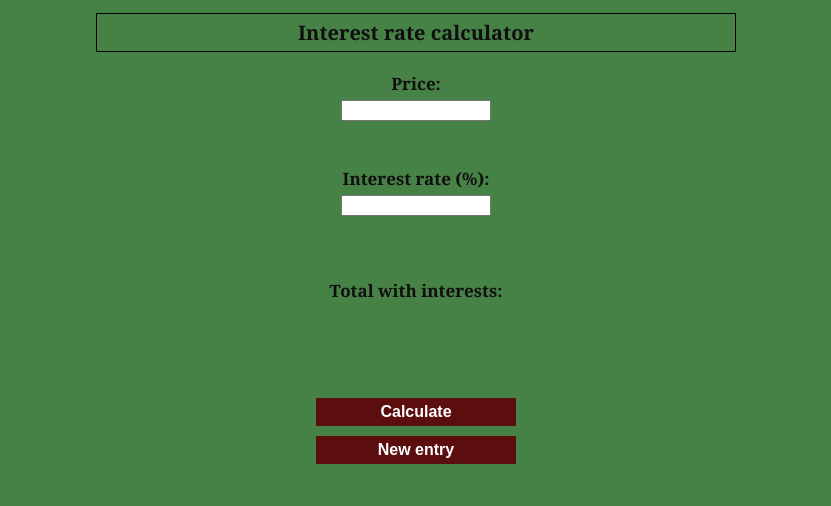
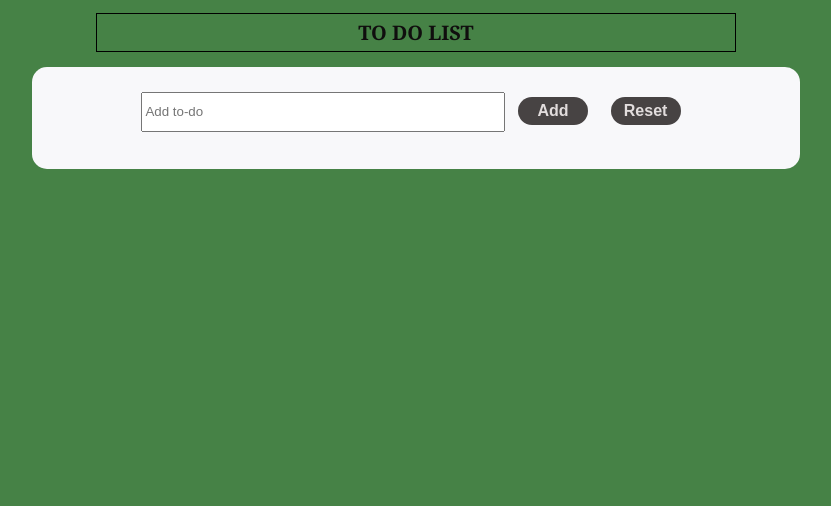
Before and after one commit to facundo-07/PFinal---TorresFacundo--JS, a plain HTML site: page index.html in a window 1280 px wide. Shown: the whole page, without its empty margins (224-1055 px from the left). Drawn offline with Linux system fonts and the light colour scheme.

Commit message:
starting to-do list

```diff
--- a/index.css
+++ b/index.css
@@ -17,22 +17,9 @@ body{
     font-family: Georgia, 'Times New Roman', Times, serif;
 }
 
-label{
-    font-size: 1.7em;
-    background-color: rgb(236, 230, 230);
-    font-weight: bold;
-    padding: 5px;
-    width: 100%;
-    background-color: rgb(70, 130, 70);
-}
 
 
-form{
-    width: 80%;
-    justify-content: center;
-    margin-inline: 10%;
 
-}
 
 .button{
     display: flex;
@@ -42,17 +29,27 @@ form{
     margin-top: 20px;
 }
 
-button{
-    width: 200px;
-    margin-top: 10px;
+.add-button{
+    width: 70px;
+    margin: 10px;
     padding: 5px;
     border: none;
-    background-color: rgb(92, 14, 14);
-    color: white;
+    background-color: rgb(71, 67, 67);
+    color: rgb(226, 221, 221);
     font-weight: bold;
     font-size: 1.6em;
     cursor: pointer;
     transition: 1s;
+    border-top-left-radius: 15px;
+    border-bottom-left-radius: 15px;
+    border-top-right-radius: 15px;
+    border-bottom-right-radius: 15px;
+}
+
+
+#to-do{
+    height: 40px;
+    width: 50%;
 }
 
 h1{
@@ -63,24 +60,78 @@ h1{
 }
 
 .div{
-    display: flex;
-    flex-direction: column;
-    align-items: center;
     margin-top: 15px;
+    justify-content: center;
+    background-color: rgb(248, 248, 250);
+    width: 60%;
+    margin-inline: 20%;
+    border-top-left-radius: 15px;
+    border-bottom-left-radius: 15px;
+    border-top-right-radius: 15px;
+    border-bottom-right-radius: 15px;
+    padding: 20px;
 }
 
-input{
-    width: 150px;
-}
-
-#total, #iva-el{
-    font-size: 1.7em;
-    font-weight: bold;
-    padding: 5px;
-}
 
 #error1, #error2{
     color: rgb(122, 44, 44);
     font-weight: bold;
     font-size: 1.3em;
 }
+
+#list{
+    list-style: none;
+    font-size: 1.4em;
+    width: 100%;
+    text-align: left;
+    padding-inline: 20px;
+}
+
+#list li{
+    word-wrap: break-word;
+    margin-top: 15px;
+    border: 1px solid black;
+    padding: 10px;
+    border-top-left-radius: 15px;
+    border-bottom-left-radius: 15px;
+    border-top-right-radius: 15px;
+    border-bottom-right-radius: 15px;
+    position: relative;
+    width: 80%;
+    margin-inline: 10%;
+}
+
+.button{
+    background-color: brown;
+}
+
+.done{
+    background-color: green;
+    color: white;
+    cursor: pointer;
+    position: absolute;
+    top: 0;
+    bottom: 0;
+    right: 10%;
+    width: 10%;
+    border-top-left-radius: 15px;
+    border-bottom-left-radius: 15px;
+    /* border-top-right-radius: 15px;
+    border-bottom-right-radius: 15px; */
+
+}
+
+.delete{
+    background-color: rgb(127, 31, 31);
+    color: white;
+    cursor: pointer;
+    width: 10%;
+    /* border-top-left-radius: 15px;
+    border-bottom-left-radius: 15px; */
+    border-top-right-radius: 15px;
+    border-bottom-right-radius: 15px;
+    position: absolute;
+    top: 0;
+    right: 0;
+    bottom: 0;
+}
--- a/index.html
+++ b/index.html
@@ -4,33 +4,27 @@
     <meta charset="UTF-8">
     <meta http-equiv="X-UA-Compatible" content="IE=edge">
     <meta name="viewport" content="width=device-width, initial-scale=1.0">
-    <title>Interests calculator</title>
+    <title>To do list</title>
     <link rel="stylesheet" href="index.css">
 </head>
 <body>
     <div>
-        <h1 class="title">Interest rate calculator</h1>
+        <h1 class="title">TO DO LIST</h1>
 
-        <form>
-            <div class="div">
-                <label for="price">Price:</label>
-                <input id="price" name="price" type="text" required>
-                <p id="error1"></p>
+
+        <div class="div">
+            <div class="add-to-do">
+                <input id="to-do" name="to-do" type="text" required placeholder="Add to-do">
+                <button onclick="addItem()" class="add-button">Add</button>
+                <button onclick="reset()" class="add-button">Reset</button>
+
             </div>
-            <div class="div">
-                <label for="interest">Interest rate (%): </label>
-                <input id="interest" name="interest" type="text" required>
-                <p id="error2"></p>
+            <p id="error1"></p>
+            <div>
+                <ul id="list">
+                </ul>
+
             </div>
-            <div class="div">
-                <p id="total">Total with interests: </p>
-                <p id="iva-el"></p>
-            </div>
-        </form>
-        <div class="button">
-            <button onclick="cond()">Calculate</button>
-            <button onclick="newEntry()">New entry</button>
-            <button onclick="calcIva()" id="iva-button">Calculate IVA</button>
         </div>
     </div>
     <script src="index.js"></script>
--- a/index.js
+++ b/index.js
@@ -1,62 +1,225 @@
-let total = document.querySelector("#total");
-let strgTotal = "Total with interests: ";
-let ivaEl = document.querySelector("#iva");
-document.querySelector("#iva-button").style.visibility = 'hidden';
-const iva = Number(1.21);
-let price = 0;
-let interest = 0;
-let operation = 0;
-let count = 0;
+const list = document.querySelector("#list");
+const toDoItem = document.querySelector("#to-do");
+const error = document.querySelector("#error1");
+let toDoArray = [];
 
-function calculate(){
-    price = parseInt(document.querySelector("#price").value);
-    interest = parseInt(document.querySelector("#interest").value);
-    operation = (interest * price / 100) + price;
+
+function addItem(){
+    const li = document.createElement("li");
+    const inputValue = toDoItem.value;
+    const t = document.createTextNode(inputValue);
+
+    //
+    //
+    li.appendChild(t);
+    li.appendChild(addDeleteBtn());
+    li.appendChild(addDoneBtn())
+    toDoArray.push(inputValue);
+    if (inputValue === ""){
+        error.textContent = "Please write something";
+    } else{
+        list.appendChild(li);
+        error.textContent = "";
+    };
+    toDoItem.value= "";
 }
 
-function cond(){
-    calculate()
-    if (isNaN(price)){
-        document.querySelector("#error1").textContent = "Please enter a valid number"
-        total.textContent = strgTotal
-        count += 1
-    } else if (isNaN(interest)){
-        document.querySelector("#error2").textContent = "Please enter a valid interest rate"
-        total.textContent = strgTotal
-        count += 1
-    } else if (isNaN(interest) && isNan(price)){
-        document.querySelector("#error2").textContent = "Please enter a valid interest rate"
-        total.textContent = strgTotal
-        document.querySelector("#error1").textContent = "Please enter a valid number"
-        total.textContent = strgTotal
-        count += 1
-    } else{
-        total.textContent = strgTotal + operation;
-        document.querySelector("#error1").textContent = "";
-        document.querySelector("#error2").textContent = "";
-        document.querySelector("#iva-button").style.visibility = 'visible';
-    };
-    // Cuando el usuario llega a 10 veces sin poner un numero y querer hacer el calculo, salta una alerta
-    for (i = count; i > 10; i){
-        if (i = 10){
-            alert("You have entered too many errors. Please refresh the website.")
-        }
-    }
-}
+function addDeleteBtn(){
+    const deleteBtn = document.createElement("button");
+    deleteBtn.innerText = "X";
+    deleteBtn.className = "delete";
+    deleteBtn.addEventListener('click', (e) => {
+        const item = e.target.parentElement;
+        list.removeChild(item);
+    });
+    return deleteBtn;
+};
 
-function newEntry(){
-    document.querySelector("#iva-button").style.visibility = 'hidden';
-    document.querySelector("#price").value = "";
-    document.querySelector("#interest").value = "";
-    document.querySelector("#error1").textContent = "";
-    document.querySelector("#error2").textContent = "";
-    document.querySelector("#iva-el").textContent = "";
-    total.textContent = strgTotal;
-}
+function addDoneBtn(){
+    const doneBtn = document.createElement("button");
+    doneBtn.innerText = "✓";
+    doneBtn.className = "done";
+    doneBtn.addEventListener('click', (e) => {
+        const item = e.target.parentElement;
+        item.style.textDecoration = 'line-through';
+    });
+    return doneBtn
+};
+
+function reset(){
+    toDoArray = [];
+    toDoItem.value = "";
+    list.innerHTML = '';
+};
 
 
-function calcIva () {
-    calculate()
-    const ivaOp = operation * iva;
-    document.querySelector("#iva-el").textContent = "Total with IVA: " + ivaOp.toFixed(2);
-}
+// let torres = ['Gaston', 'Gisela', 'Facundo', 'Joaquín', 'Gonzalo']
+
+// for (i=0; i<torres.length; i++){
+//     console.log(torres[i])
+// }
+
+// console.log(torres.join('; '))
+
+// for(let i = 10; i>=0; i--){
+//     console.log(i)
+// }
+
+// const namesArray = [
+//     {name: "Facundo", surname: "Torres", DNI: 40959932},
+//     {name: "Valentina", surname: "Zanini", DNI: 36189746}
+// ];
+
+// for (const details of namesArray){
+//     console.log(details.name, details.surname, details.DNI)
+// }
+
+// function greaterThan(n){
+//     return (m) => m > n;
+// }
+
+// let greaterThanTwenty = greaterThan(20);
+// console.log(greaterThanTwenty(10))
+// console.log(greaterThanTwenty(30))
+
+
+
+
+// function operations(op){
+//     if (op == "sum"){
+//         return (a, b) => a + b
+//     } else if(op == "rest") {
+//         return (a,b) => a - b
+//     } else {
+//         return (a, b) => "Not found"
+//     }
+// };
+
+// let inputValue = prompt("Type the operation")
+
+// let suma = operations(inputValue.toLowerCase())
+
+// console.log(suma(4, 5))
+
+// let resta = operations("rest")
+
+// console.log(resta(3,8));
+
+
+
+
+
+// function higherF(a){
+//     console.log("Hi, " + a + ", and welcome to my world")
+// }
+
+// names = ["Gaston", "Gisela", "Joaquin", "Facundo", "Gonzalo"]
+
+// function greeting(arr, fn){
+//     for (const i of arr){
+//         fn(i)
+//     }
+// }
+
+// greeting(names, higherF)
+
+
+
+
+// let hello = ["Hello.", "My name is Facundo.", "Thank you for reading this."]
+// let greetingHello = document.getElementById("example")
+
+// for (let t =0; t < hello.length; t++){
+//     greetingHello.textContent += hello[t] + " "
+// }
+
+
+
+
+
+// const prod1 = {product: "mobile phone", id: 1, price: 300}
+// const prod2 = {product: "tablet", id: 2, price: 300}
+// const prod3 = {product: "airphones", id: 3, price: 100}
+// const prod4 = {product: "smart tv", id: 4, price: 400}
+
+// const products = [
+//     prod1,
+//     prod2,
+//     prod3,
+//     prod4,
+// ]
+
+// products.push({product: "fridge", id: 5, price: 500})
+
+// console.log(products)
+
+// products[2].price = 1000
+
+
+
+
+// const myArray = [1, 2, 3, 4, 5]
+
+// function facu(a){
+//     console.log("I am number " + a)
+// }
+
+// function counting(arr, fn){
+//     for (const i of arr){
+//         fn(i)
+//     }
+// }
+
+// counting(myArray, facu)
+
+
+
+
+// const emptyArr = [];
+// const numeros = [2, 4, 6, 8, 10];
+// const fun = (el) => { emptyArr.push(el + 1) }
+
+
+// counting(numeros, fun)
+
+// console.log(numeros)
+// console.log(emptyArr)
+
+// numeros.forEach((num) => {console.log(num)});
+
+
+
+
+// const courses = [
+//     {name: "JS", price: 2000},
+//     {name: "React", price: 3000},
+//     {name: "HTML", price: 1000},
+// ];
+
+// const result = courses.find( (el) => el.price < 3000)
+// const result1 = courses.find( (el) => el.price < 1500) //find method returns the first one with that condition within the array
+// console.log(result)
+// console.log(result1)
+
+// const greaterThanTwo = courses.filter ((el) => el.price <= 2000)
+// console.log("Courses cheaper than 2000: ")
+// console.log(greaterThanTwo);
+
+// const thousand = greaterThanTwo.find((el)=> el.price == 1000)
+// console.log(thousand)
+
+// const tryingMap = courses.map ((el) => el.name)
+// for (const i of tryingMap){
+//     console.log(i)
+// }
+
+// const pricesUpdated = courses.map ((el) => {
+//     return {
+//         name : el.name,
+//         price : el.price * 1.1,
+//         priceUpdate : true
+//     }
+// })
+
+
+// console.log(pricesUpdate)
```
